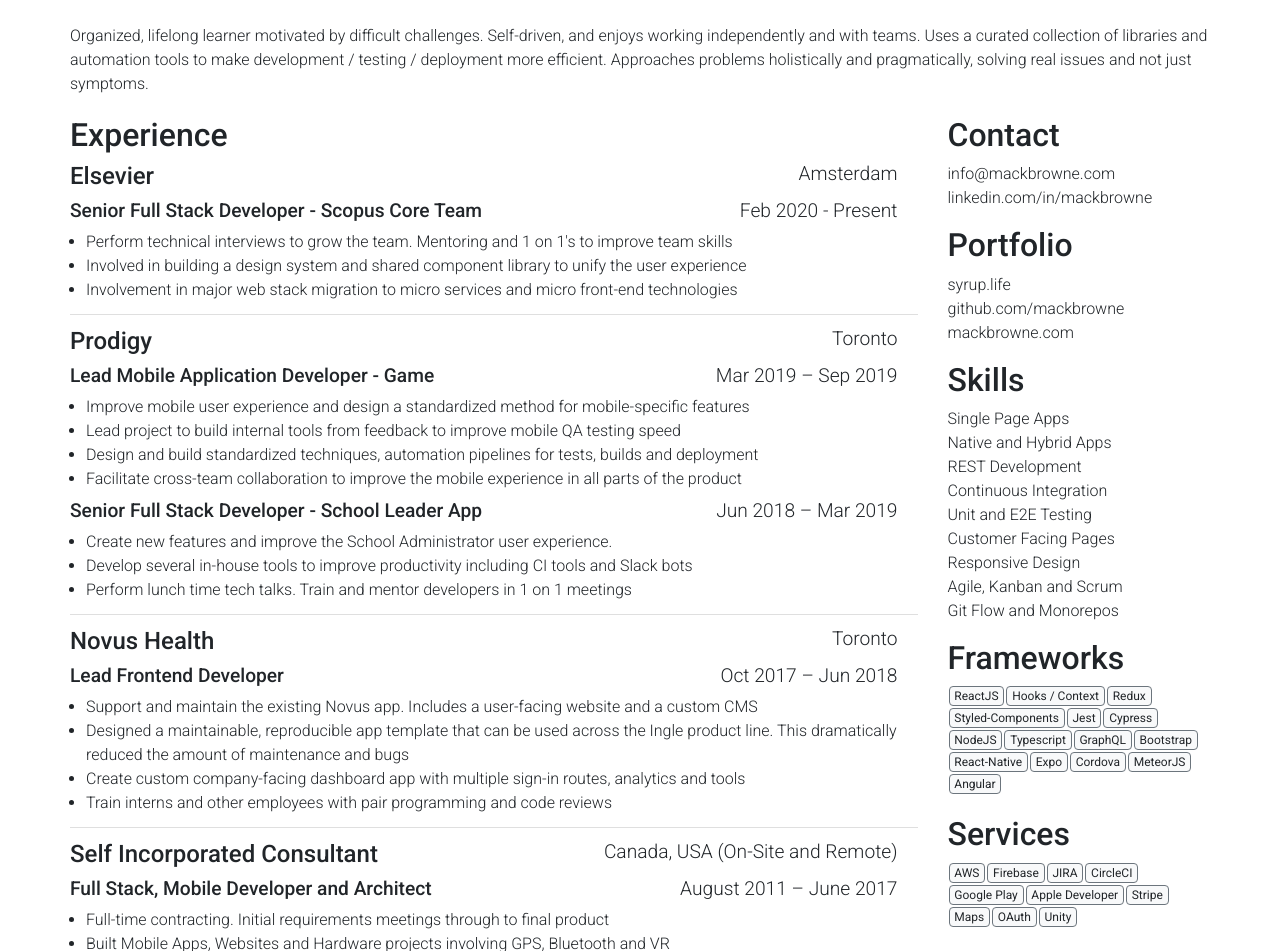
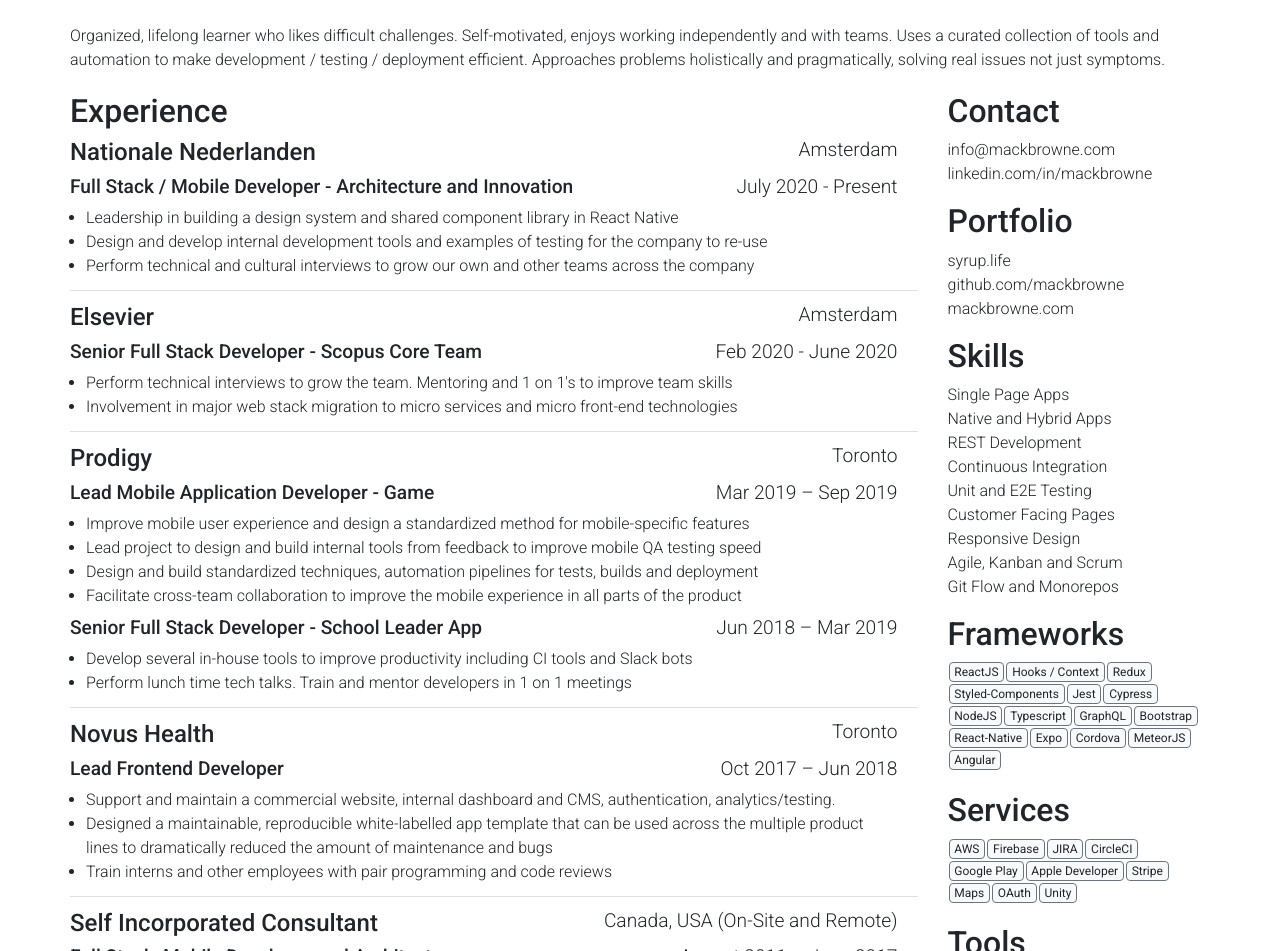
Before and after one commit to mackbrowne/react-bootstrap-webpack-starter, a React (Create React App) app: page / in a window 1280 px wide. Shown: the part 101-1052 px from the top of the page. Built offline with nearby package versions, Linux system fonts and the light colour scheme.

Commit message:
update resume with NN

```diff
--- a/src/App.tsx
+++ b/src/App.tsx
@@ -7,7 +7,7 @@
 
 export default function App() {
   return (
-    <Container className="px-md-0 py-5">
+    <Container className="px-md-0 pt-5">
       <Row>
         <Col>
           <Row className="d-flex justify-content-between pr-5">
--- a/src/Resume/index.tsx
+++ b/src/Resume/index.tsx
@@ -18,12 +18,11 @@
       <Row>
         <Col>
           <Summary>
-            Organized, lifelong learner motivated by difficult challenges.
-            Self-driven, and enjoys working independently and with teams. Uses a
-            curated collection of libraries and automation tools to make
-            development / testing / deployment more efficient. Approaches
-            problems holistically and pragmatically, solving real issues and not
-            just symptoms.
+            Organized, lifelong learner who likes difficult challenges.
+            Self-motivated, enjoys working independently and with teams. Uses a
+            curated collection of tools and automation to make development /
+            testing / deployment efficient. Approaches problems holistically and
+            pragmatically, solving real issues not just symptoms.
           </Summary>
         </Col>
       </Row>
@@ -32,13 +31,24 @@
           <SubTitle>Experience</SubTitle>
           <ExperienceList>
             <Experience>
+              <Company name="Nationale Nederlanden" location="Amsterdam" />
+              <Position
+                title="Full Stack / Mobile Developer - Architecture and Innovation"
+                time="July 2020 - Present"
+                duties={[
+                  'Leadership in building a design system and shared component library in React Native',
+                  'Design and develop internal development tools and examples of testing for the company to re-use',
+                  'Perform technical and cultural interviews to grow our own and other teams across the company'
+                ]}
+              />
+            </Experience>
+            <Experience>
               <Company name="Elsevier" location="Amsterdam" />
               <Position
                 title="Senior Full Stack Developer - Scopus Core Team"
-                time="Feb 2020 - Present"
+                time="Feb 2020 - June 2020"
                 duties={[
                   "Perform technical interviews to grow the team.  Mentoring and 1 on 1's to improve team skills",
-                  'Involved in building a design system and shared component library to unify the user experience',
                   'Involvement in major web stack migration to micro services and micro front-end technologies'
                 ]}
               />
@@ -50,7 +60,7 @@
                 time="Mar 2019 – Sep 2019"
                 duties={[
                   'Improve mobile user experience and design a standardized method for mobile-specific features',
-                  'Lead project to build internal tools from feedback to improve mobile QA testing speed',
+                  'Lead project to design and build internal tools from feedback to improve mobile QA testing speed',
                   'Design and build standardized techniques, automation pipelines for tests, builds and deployment',
                   'Facilitate cross-team collaboration to improve the mobile experience in all parts of the product'
                 ]}
@@ -59,7 +69,6 @@
                 title="Senior Full Stack Developer - School Leader App"
                 time="Jun 2018 – Mar 2019"
                 duties={[
-                  'Create new features and improve the School Administrator user experience.',
                   'Develop several in-house tools to improve productivity including CI tools and Slack bots',
                   'Perform lunch time tech talks. Train and mentor developers in 1 on 1 meetings'
                 ]}
@@ -71,9 +80,8 @@
                 title="Lead Frontend Developer"
                 time="Oct 2017 – Jun 2018"
                 duties={[
-                  'Support and maintain the existing Novus app.  Includes a user-facing website and a custom CMS',
-                  'Designed a maintainable, reproducible app template that can be used across the Ingle product line.  This dramatically reduced the amount of maintenance and bugs',
-                  'Create custom company-facing dashboard app with multiple sign-in routes, analytics and tools',
+                  'Support and maintain a commercial website, internal dashboard and CMS, authentication, analytics/testing.',
+                  'Designed a maintainable, reproducible white-labelled app template that can be used across the multiple product lines to dramatically reduced the amount of maintenance and bugs',
                   'Train interns and other employees with pair programming and code reviews'
                   // TODO: make this in projects
                   // 'Promote extra curricular coding activities like running a team "Advent Of Code" scoreboard'
@@ -89,11 +97,11 @@
                 title="Full Stack, Mobile Developer and Architect"
                 time="August 2011 – June 2017"
                 duties={[
-                  'Full-time contracting. Initial requirements meetings through to final product',
+                  'Full-time contracting. Initial requirements meetings through to final product, including maintinence and upgrades',
                   'Built Mobile Apps, Websites and Hardware projects involving GPS, Bluetooth and VR',
-                  'Long term maintenance, upgrades or new features to existing products',
+                  // 'Long term maintenance, upgrades or new features to existing products',
                   'Perform interviews for hiring and develop strategies to grow teams over time',
-                  'Clients included IBM, NYPD, Syfy/Space Channel, NBC, Hatch, and many small startups, nonprofits and charities in the Toronto area'
+                  'Clients included IBM, NYPD, Syfy/Space Channel, NBC, Hatch, many small startups, nonprofits in Toronto'
                 ]}
               />
             </Experience>
@@ -109,9 +117,8 @@
                 title="Bachelor Of Science with Honours"
                 time="2007 - 2012"
                 duties={[
-                  'Computer Science with minor in Mathematics',
-                  '16 Month Internship in Web Application Development at IBM',
-                  'Thesis involving concurrent, multi-core web crawling using Clojure'
+                  'Computer Science with minor in Mathematics. Thesis involving concurrent, multi-core web crawling',
+                  '16 Month Internship in Web Application Development at IBM'
                 ]}
               />
             </Experience>
```
Also changed, not shown: 2 other files (tests, documents, lock files or other folders).
